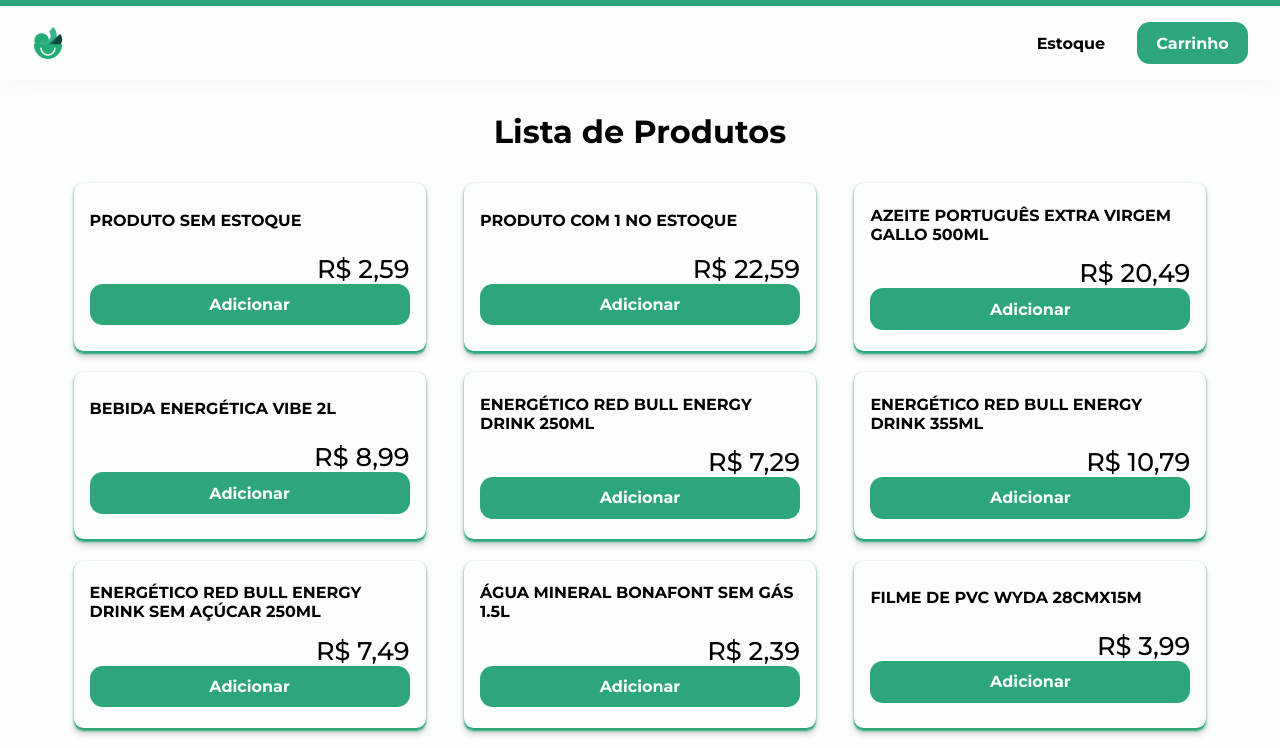
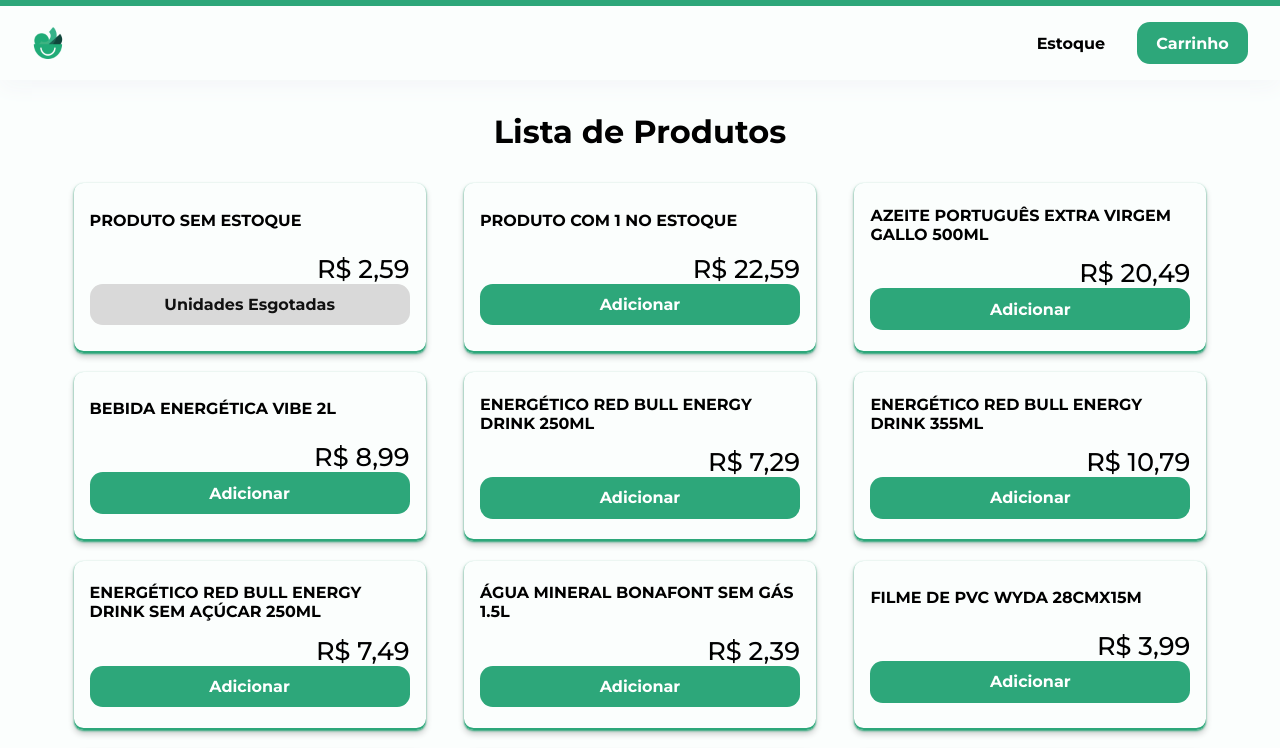
Before and after one commit to phcsilva056/teste-shopper, a React (Create React App) app in the folder frontend/: page / in a window 1280 px wide. Shown: the top 748 px of the page. Built offline with nearby package versions, Linux system fonts and the light colour scheme.

Commit message:
fix/correação nos card de produtos da tela de pedidos

```diff
--- a/frontend/src/components/CardProduct/CardProduct.js
+++ b/frontend/src/components/CardProduct/CardProduct.js
@@ -3,14 +3,18 @@
 import * as Style from "./styled";
 
 export default function CardProduct({ product }) {
+  const { qty_stock, name, price } = product;
+  console.log(product);
   return (
     <Style.ContainerCard>
-      <Style.Name>{product.name}</Style.Name>
+      <Style.Name>{name}</Style.Name>
       <Style.DivPriceButton>
-        <Style.ButtonAdd>Adicionar</Style.ButtonAdd>
-        <Style.Price>
-          {product.price.toLocaleString("pt-BR", formatBRL)}
-        </Style.Price>
+        {qty_stock > 0 ? (
+          <Style.ButtonAdd>Adicionar</Style.ButtonAdd>
+        ) : (
+          <Style.ButtonSoldOff>Unidades Esgotadas</Style.ButtonSoldOff>
+        )}
+        <Style.Price>{price.toLocaleString("pt-BR", formatBRL)}</Style.Price>
       </Style.DivPriceButton>
     </Style.ContainerCard>
   );
--- a/frontend/src/components/CardProduct/styled.js
+++ b/frontend/src/components/CardProduct/styled.js
@@ -37,3 +37,9 @@
 export const ButtonAdd = styled(ButtonCart)`
   width: 100%;
 `;
+
+export const ButtonSoldOff = styled(ButtonCart)`
+  background-color: #d9d9d9;
+  color: #111111;
+  width: 100%;
+`;
```
